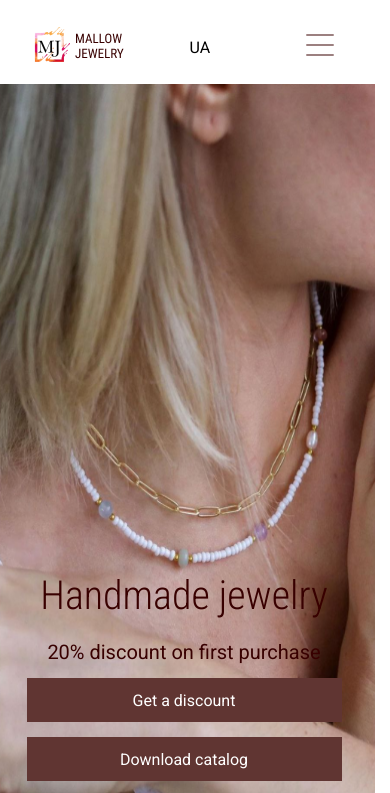
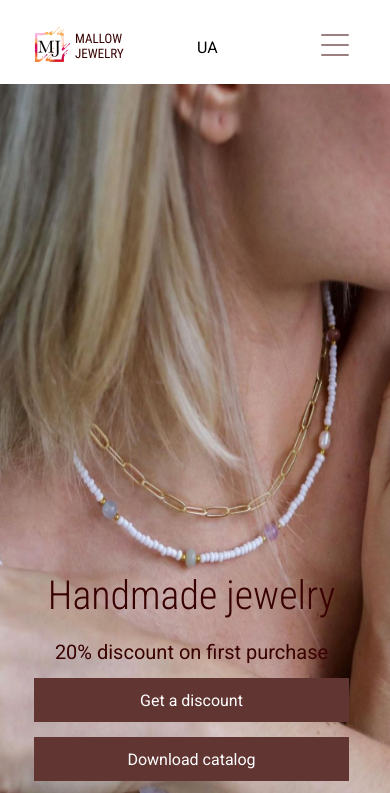
Before and after one commit to maxryazanov/Jewerly, a plain HTML site: page index.html in a window 390 px wide. Shown: the top 793 px of the page. Drawn offline with Linux system fonts and the light colour scheme.

Commit message:
Update style.css

```diff
--- a/style.css
+++ b/style.css
@@ -482,8 +482,11 @@ footer{
 	margin-bottom: 15px;
 }
 @media screen and (max-width: 417px) {
+.wrapper{
+	max-width: 417px;
+}
 header{
-	width: 375px;
+	width: 100%;
 	height: 84px;
 	justify-content: space-between;
 }
@@ -572,11 +575,11 @@ header img{
 	display: none;
 }
 .slide-1{
-	max-width: 375px;
+	width: 100%;
 	max-height: 727px;
 }
 .bg img{
-	width: 375px;
+	width: 100%;
 	height: 727px;
 }
 .hm{
@@ -649,7 +652,7 @@ header img{
 
 }
 .reviews{
-	width: 375px;
+	width: 100%;
 	flex-direction: column;
 }
 .reviews h2{
@@ -661,7 +664,7 @@ header img{
 	flex-direction: column;
 }
 .comment{
-	width: 315px;
+	width: 100%;
 }
 .text p{
 	font-size: 14px;
```
